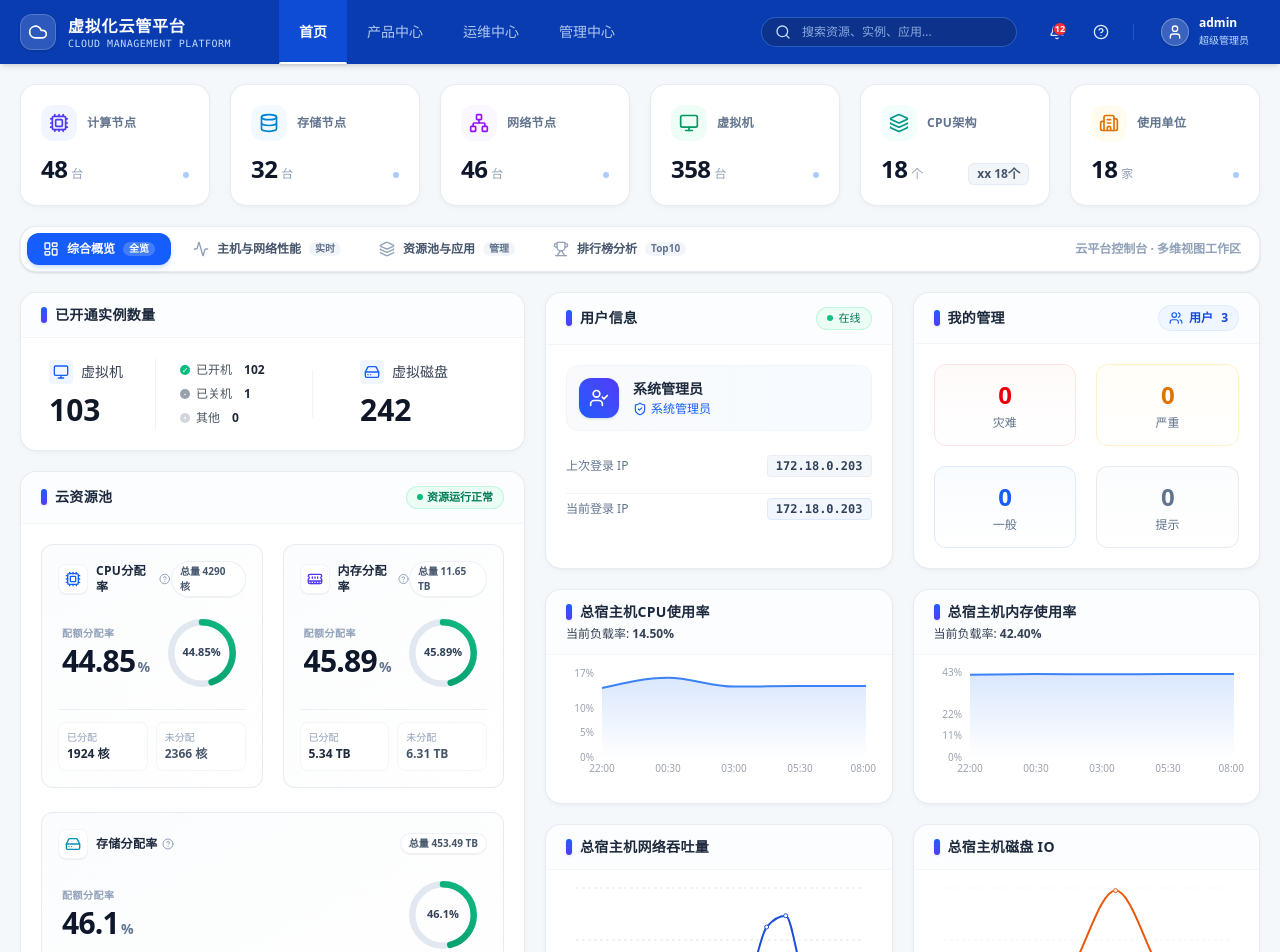
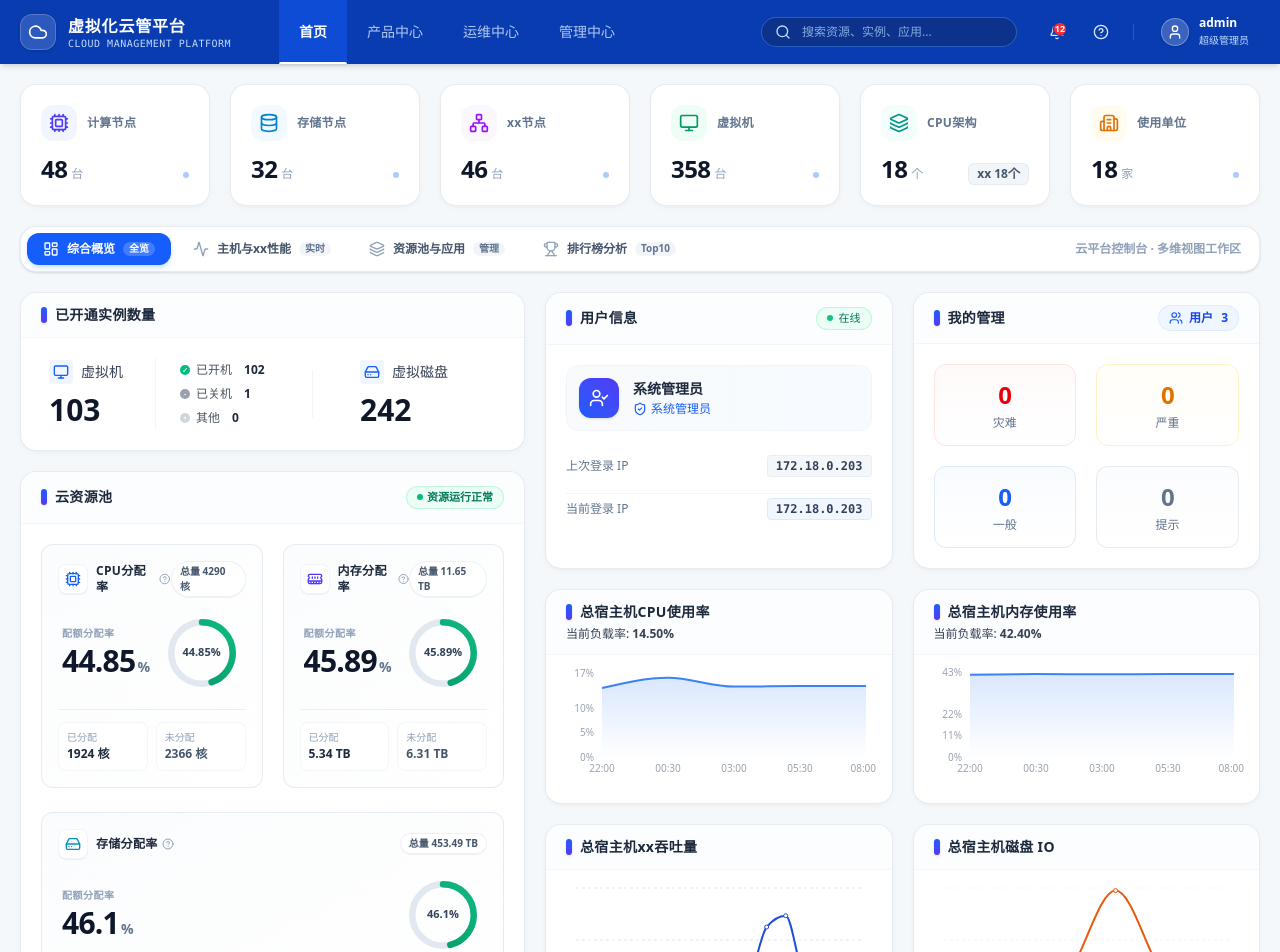
Before and after one commit to COSMOSPP/cloud-web-1, a React (Vite) app: page / in a window 1280 px wide. Shown: the top 952 px of the page. Built offline with nearby package versions, Linux system fonts and the light colour scheme.

Commit message:
mask sensitive terms with xx in UI and data

```diff
--- a/src/App.tsx
+++ b/src/App.tsx
@@ -24,7 +24,7 @@ type DashboardTab = 'overview' | 'host_network' | 'resource_app' | 'rankings';
 
 const tabsConfig = [
   { id: 'overview' as DashboardTab, label: '综合概览', icon: LayoutDashboard, badge: '全览' },
-  { id: 'host_network' as DashboardTab, label: '主机与网络性能', icon: Activity, badge: '实时' },
+  { id: 'host_network' as DashboardTab, label: '主机与xx性能', icon: Activity, badge: '实时' },
   { id: 'resource_app' as DashboardTab, label: '资源池与应用', icon: Layers, badge: '管理' },
   { id: 'rankings' as DashboardTab, label: '排行榜分析', icon: Trophy, badge: 'Top10' },
 ];
@@ -115,7 +115,7 @@ export default function App() {
           </div>
         )}
 
-        {/* Tab 2: 主机与网络性能 View */}
+        {/* Tab 2: 主机与xx性能 View */}
         {activeTab === 'host_network' && (
           <div className="space-y-5">
             <div className="grid grid-cols-1 lg:grid-cols-2 gap-5">
--- a/src/components/HostNetworkCard.tsx
+++ b/src/components/HostNetworkCard.tsx
@@ -7,7 +7,7 @@ export default function HostNetworkCard() {
   return (
     <Card>
       <CardHeader className="py-3">
-        <CardTitle>总宿主机网络吞吐量</CardTitle>
+        <CardTitle>总宿主机xx吞吐量</CardTitle>
       </CardHeader>
       <CardContent className="p-5 pt-2">
         <div className="w-full h-36">
--- a/src/components/ServerNodeOverview.tsx
+++ b/src/components/ServerNodeOverview.tsx
@@ -51,9 +51,9 @@ export default function ServerNodeOverview() {
         />
         <NodeRow
           icon={<Network className="w-6 h-6" />}
-          title="网络节点"
+          title="xx节点"
           data={serverNodes.network}
-          details={<><span>网络带宽 <strong className="text-gray-700">{serverNodes.network.bandwidth}</strong> G</span></>}
+          details={<><span>xx带宽 <strong className="text-gray-700">{serverNodes.network.bandwidth}</strong> G</span></>}
         />
       </CardContent>
     </Card>
--- a/src/data.ts
+++ b/src/data.ts
@@ -1,7 +1,7 @@
 export const topStats = [
   { id: 'compute-nodes', title: '计算节点', value: 48, unit: '台' },
   { id: 'storage-nodes', title: '存储节点', value: 32, unit: '台' },
-  { id: 'network-nodes', title: '网络节点', value: 46, unit: '台' },
+  { id: 'network-nodes', title: 'xx节点', value: 46, unit: '台' },
   { id: 'vms', title: '虚拟机', value: 358, unit: '台' },
   { id: 'cpu-architecture', title: 'CPU架构', value: 18, unit: '个', kunpengCount: 18 },
   { id: 'tenants', title: '使用单位', value: 18, unit: '家' },
@@ -59,8 +59,8 @@ export const applications = [
   { id: 2, name: '视频平台', unit: '公安局', vms: 22, cpu: 160, memory: 1024, storage: 18, cpuUtil: 68, memoryUtil: 72, storageUtil: 88, status: '运行中' },
   { id: 3, name: '人口平台', unit: '公安局', vms: 8, cpu: 32, memory: 256, storage: 3.2, cpuUtil: 42, memoryUtil: 38, storageUtil: 55, status: '运行中' },
   { id: 4, name: 'HIS系统', unit: '卫健委', vms: 12, cpu: 96, memory: 512, storage: 5, cpuUtil: 38, memoryUtil: 42, storageUtil: 65, status: '运行中' },
-  { id: 5, name: '电子政务', unit: '政府办', vms: 18, cpu: 88, memory: 640, storage: 8, cpuUtil: 52, memoryUtil: 61, storageUtil: 58, status: '运行中' },
-  { id: 6, name: 'OA系统', unit: '教育局', vms: 6, cpu: 24, memory: 128, storage: 1.5, cpuUtil: 18, memoryUtil: 22, storageUtil: 30, status: '运行中' },
+  { id: 5, name: 'xx', unit: '政府办', vms: 18, cpu: 88, memory: 640, storage: 8, cpuUtil: 52, memoryUtil: 61, storageUtil: 58, status: '运行中' },
+  { id: 6, name: 'xx系统', unit: '教育局', vms: 6, cpu: 24, memory: 128, storage: 1.5, cpuUtil: 18, memoryUtil: 22, storageUtil: 30, status: '运行中' },
 ];
 
 export const userInfo = {
@@ -156,19 +156,19 @@ export const hostMemoryRankings = [
 ];
 
 export const vmCpuTop1To5 = [
-  { name: 'xx加密', value: 28, color: 'orange' },
-  { name: 'xx政务内网', value: 21, color: 'blue' },
+  { name: 'xx', value: 28, color: 'orange' },
+  { name: 'xx', value: 21, color: 'blue' },
   { name: '虚拟机监控系统', value: 20, color: 'blue' },
-  { name: 'xx协同平台', value: 16, color: 'blue' },
-  { name: '内网一体服务', value: 13, color: 'blue' },
+  { name: 'xx', value: 16, color: 'blue' },
+  { name: 'xx一体服务', value: 13, color: 'blue' },
 ];
 
 export const vmCpuTop6To10 = [
-  { name: 'xx协同平台', value: 12, color: 'blue' },
+  { name: 'xx', value: 12, color: 'blue' },
   { name: 'xx自监管', value: 11, color: 'blue' },
   { name: '数字动员xx', value: 9, color: 'blue' },
   { name: '数字动员潜力', value: 7, color: 'blue' },
-  { name: 'xx协同平台', value: 7, color: 'blue' },
+  { name: 'xx', value: 7, color: 'blue' },
 ];
 
 export const vmMemTop1To5 = [
@@ -176,15 +176,15 @@ export const vmMemTop1To5 = [
   { name: 'xx业务', value: 61, color: 'orange' },
   { name: '数字动员经济', value: 60, color: 'orange' },
   { name: '数字动员xx', value: 60, color: 'orange' },
-  { name: 'xx协同平台', value: 59, color: 'orange' },
+  { name: 'xx', value: 59, color: 'orange' },
 ];
 
 export const vmMemTop6To10 = [
-  { name: 'xx协同平台', value: 57, color: 'blue' },
+  { name: 'xx', value: 57, color: 'blue' },
   { name: '数字动员应用', value: 55, color: 'blue' },
   { name: '数字动员潜力', value: 47, color: 'blue' },
   { name: 'xx自监管', value: 45, color: 'blue' },
-  { name: '数字动员身份', value: 43, color: 'blue' },
+  { name: '数字动员xx', value: 43, color: 'blue' },
 ];
 
 export const appResourceGroups = [
```
